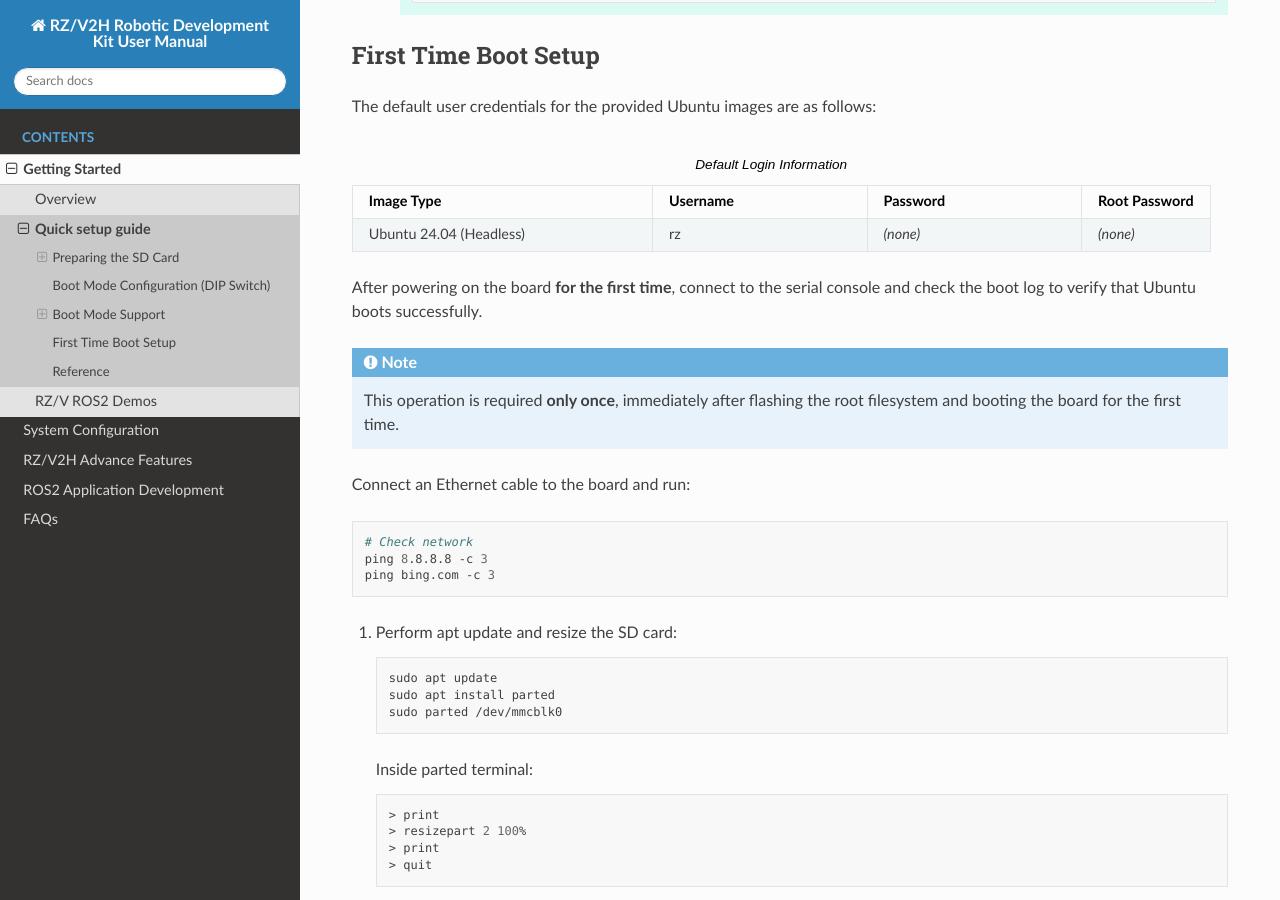
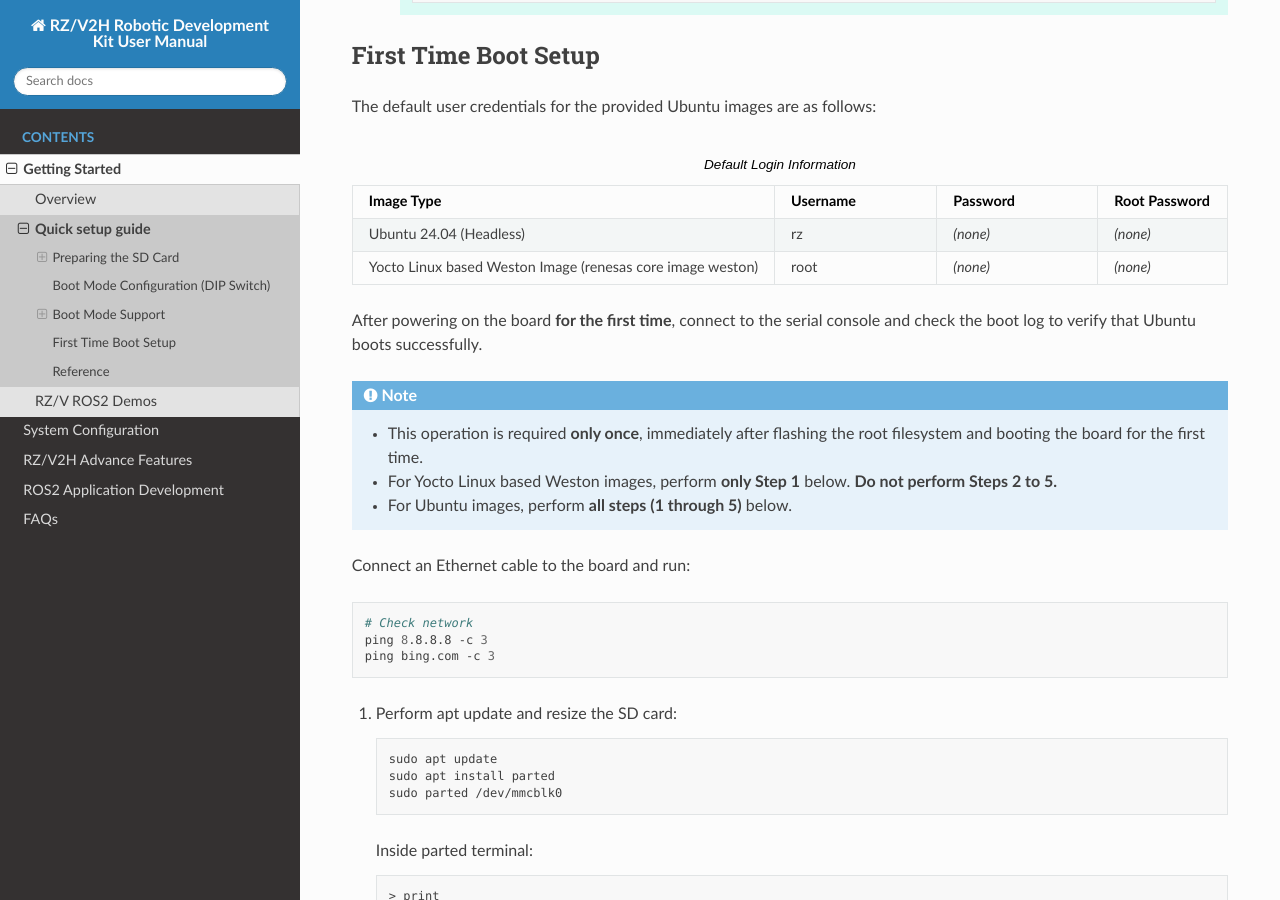
Before and after one commit to renesas-rdk/rzv2h_rdk_documentation, a Sphinx documentation site: the page built from source/0_getting_started/quick_setup_guide.rst, in a window 1280 px wide and 900 px high, scrolled down 8734 px. Built offline with Sphinx 7.4.7 and the Read the Docs theme 3.1.0, drawn with Linux system fonts in a browser that asks for light colours.

Commit message:
Add yocto image setup information
Signed-off-by: Cong Nguyen <cong.nguyen.zn@renesas.com>

```diff
--- a/source/0_getting_started/quick_setup_guide.rst
+++ b/source/0_getting_started/quick_setup_guide.rst
@@ -427,11 +427,18 @@
      - rz
      - *(none)*
      - *(none)*
+   * - Yocto Linux based Weston Image (renesas core image weston)
+     - root
+     - *(none)*
+     - *(none)*
 
 After powering on the board **for the first time**, connect to the serial console and check the boot log to verify that Ubuntu boots successfully.
 
 .. note::
-   This operation is required **only once**, immediately after flashing the root filesystem and booting the board for the first time.
+
+   - This operation is required **only once**, immediately after flashing the root filesystem and booting the board for the first time.
+   - For Yocto Linux based Weston images, perform **only Step 1** below. **Do not perform Steps 2 to 5.**
+   - For Ubuntu images, perform **all steps (1 through 5)** below.
 
 Connect an Ethernet cable to the board and run:
 
```
